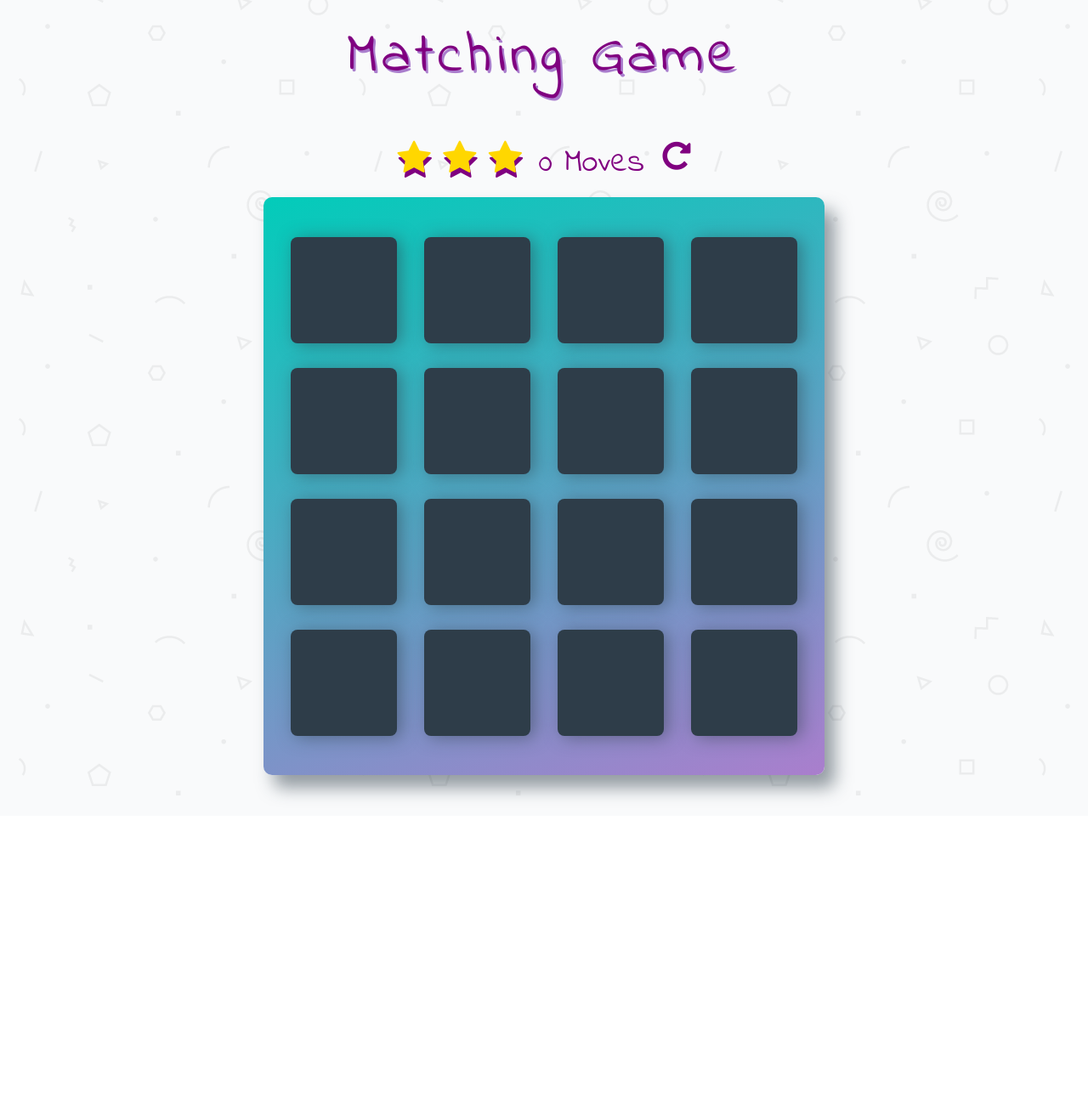
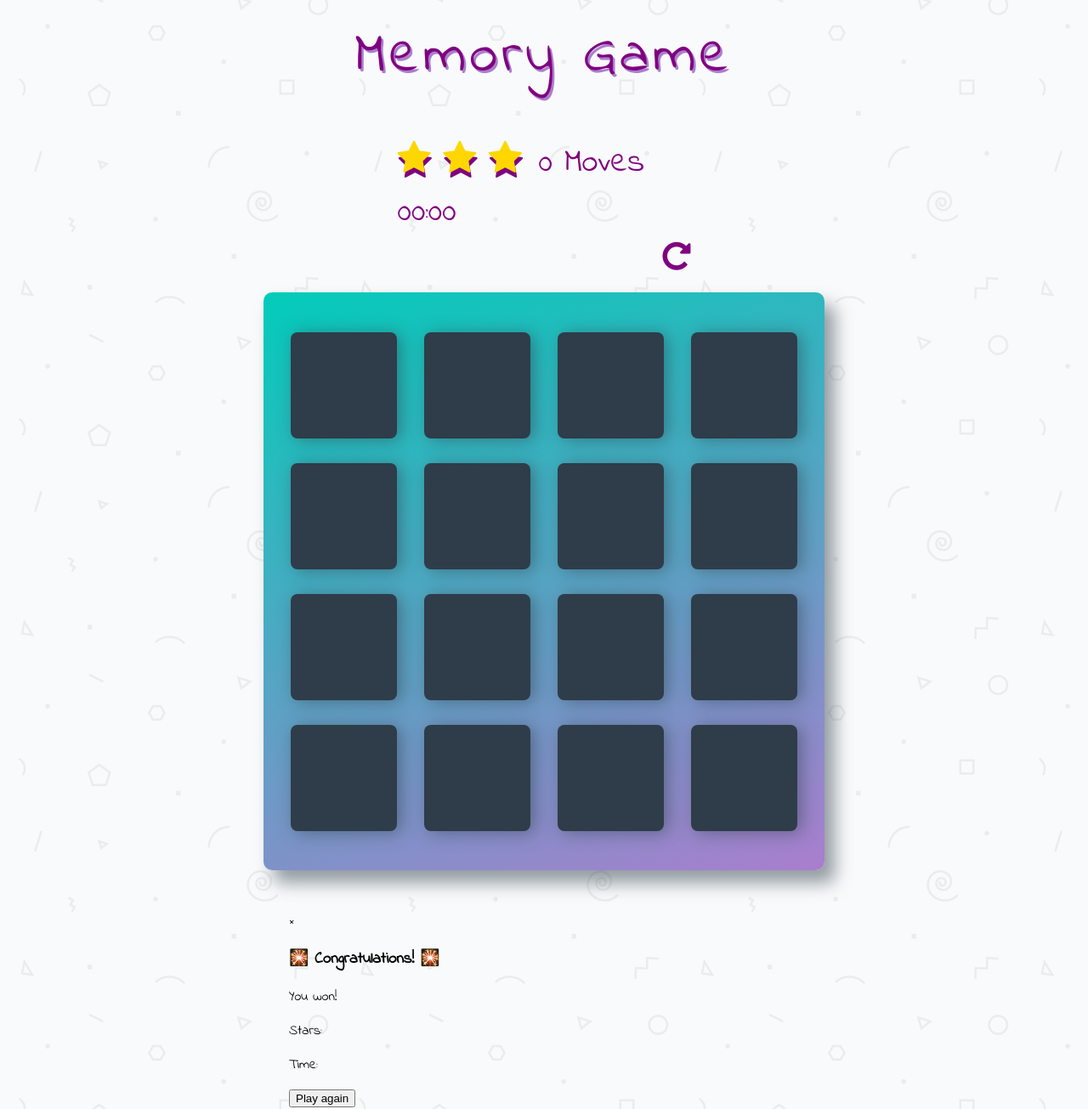
Before and after one commit to SilviaSto/Memory-Game, a plain HTML site: page index.html in a window 1280 px wide. Shown: the part 27-1332 px from the top of the page at 85% size. Before the commit the page ends 987 px from the top, so only its background shows below. Drawn offline with Linux system fonts and the light colour scheme.

Commit message:
Add modal box

```diff
--- a/index.html
+++ b/index.html
@@ -4,7 +4,7 @@
   <head>
     <meta charset="utf-8">
     <meta name="viewport" content="width=device-width, initial-scale=1.0">
-  <title>Matching Game</title>
+    <title>Memory Game</title>
     <meta name="description" content="">
     <link rel="stylesheet prefetch" href="https://maxcdn.bootstrapcdn.com/font-awesome/4.6.1/css/font-awesome.min.css">
     <link rel="stylesheet" href="https://fonts.googleapis.com/css?family=Indie+Flower">
@@ -12,26 +12,28 @@
   </head>
 
   <body>
-
     <div class="container">
       <header>
-      <h1>Matching Game</h1>
+        <h1>Memory Game</h1>
       </header>
-
       <section class="score-panel">
         <ul class="stars">
-        <li><i class="fa fa-star"></i></li>
-        <li><i class="fa fa-star"></i></li>
-        <li><i class="fa fa-star"></i></li>
+          <li>
+            <i class="fa fa-star"></i>
+          </li>
+          <li>
+            <i class="fa fa-star"></i>
+          </li>
+          <li>
+            <i class="fa fa-star"></i>
+          </li>
         </ul>
-
         <span class="moves">0</span> Moves
-
+        <div class="timer">00:00</div>
         <div class="restart">
           <i class="fa fa-repeat"></i>
         </div>
       </section>
-
       <ul class="deck">
         <li class="card">
           <i class="fa fa-diamond"></i>
@@ -83,7 +85,18 @@
         </li>
       </ul>
     </div>
-
+    <!--Add Modal Box -->
+    <div id="modal">
+      <div class="content">
+        <!--close mark "x"-->
+        <span class="close">&times;</span>
+        <h3 class="message">🎇 Congratulations! 🎇</h3>
+        <p class="message">You won!</p>
+        <p class="star-m">Stars:<span></span></p>
+        <p class="time-m">Time: <span></span></p>
+        <button class="button">Play again</button>
+      </div>
+    </div>
     <script src="js/app.js"></script>
   </body>
 
```
Lines whose indentation alone changed are shown as unchanged.
